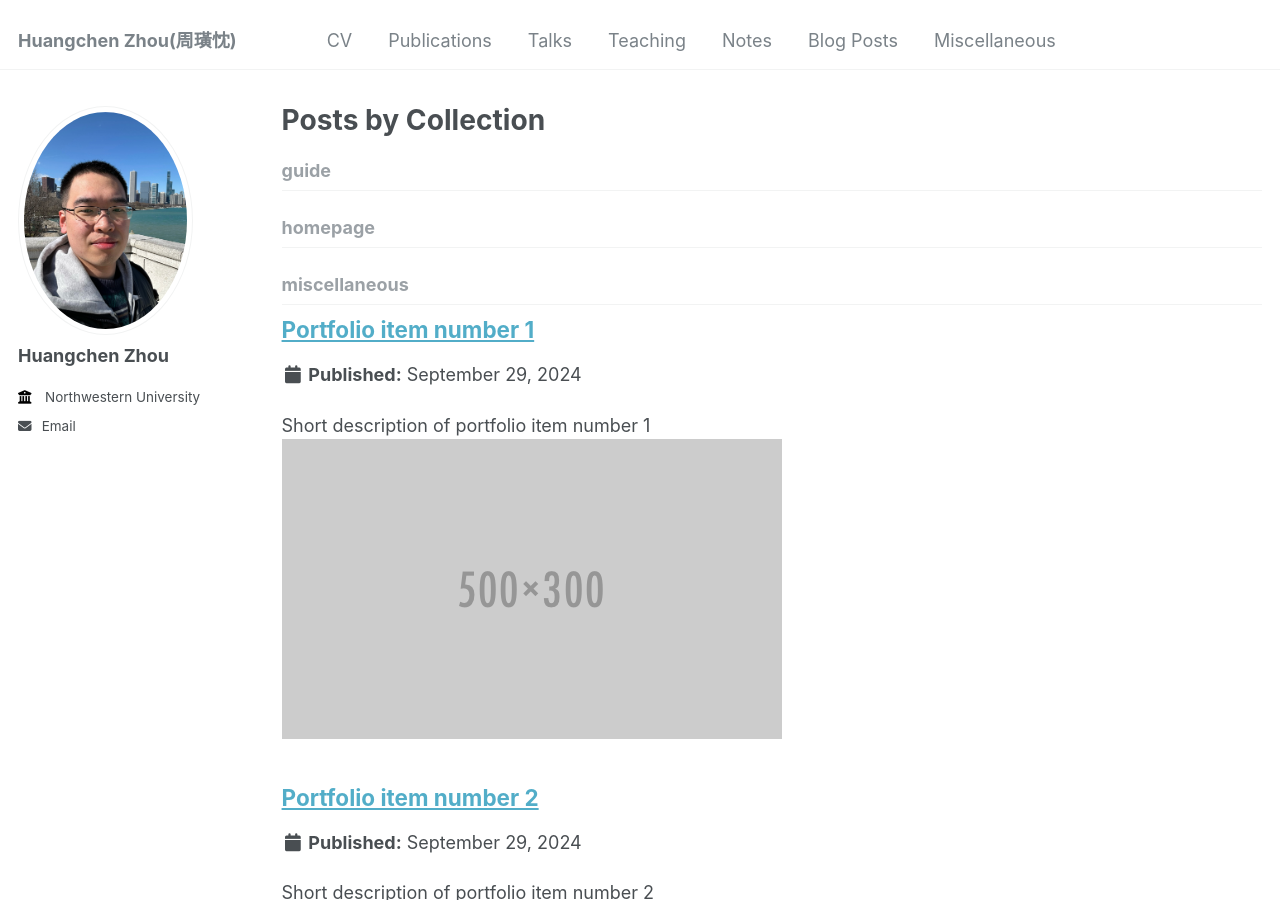
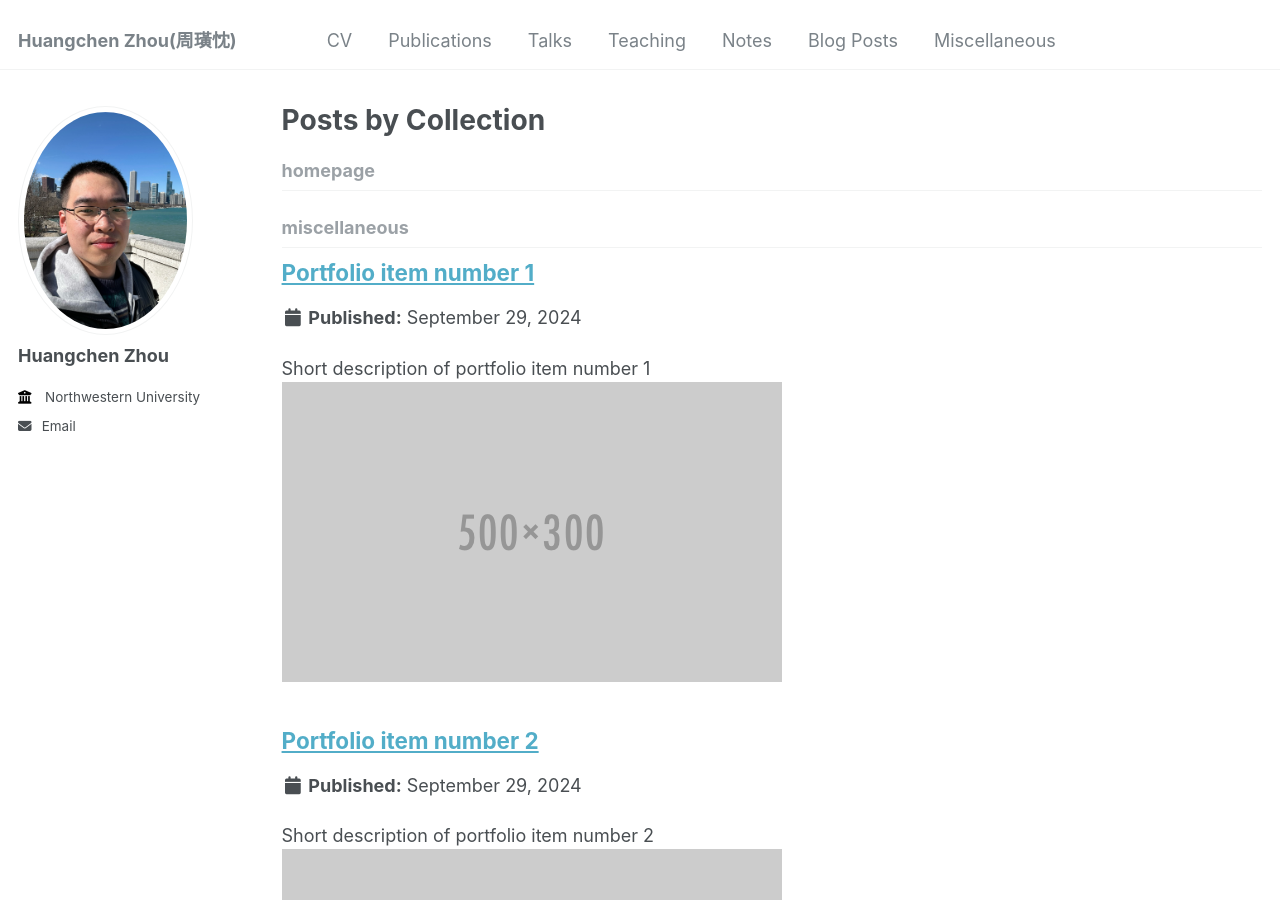
Before and after one commit to zhc515/zhc515.github.io, a Jekyll site: the page built from _pages/collection-archive.html, in a window 1280 px wide and 900 px high. Built offline with Jekyll 4.4.1, drawn with Linux system fonts in a browser that asks for light colours.

Commit message:
Update _config.yml

```diff
--- a/_config.yml
+++ b/_config.yml
@@ -129,7 +129,7 @@ yandex_site_verification :
 
 # Social Sharing
 twitter:
-  username               : &twitter
+  username               :  # &twitter
 facebook:
   username               :
   app_id                 :
@@ -224,10 +224,6 @@ collections:
   talks:
     output: true
     permalink: /:collection/:path/
-  guide:
-    output: true
-    permalink: /:collection/:path/
-
 
 # These settings control how pages and collections are included in the site
 defaults:
@@ -253,13 +249,6 @@ defaults:
   - scope:
       path: ""
       type: pages
-    values:
-      layout: single
-      author_profile: false
-  # _guide
-  - scope:
-      path: ""
-      type: guide
     values:
       layout: single
       author_profile: false
```
